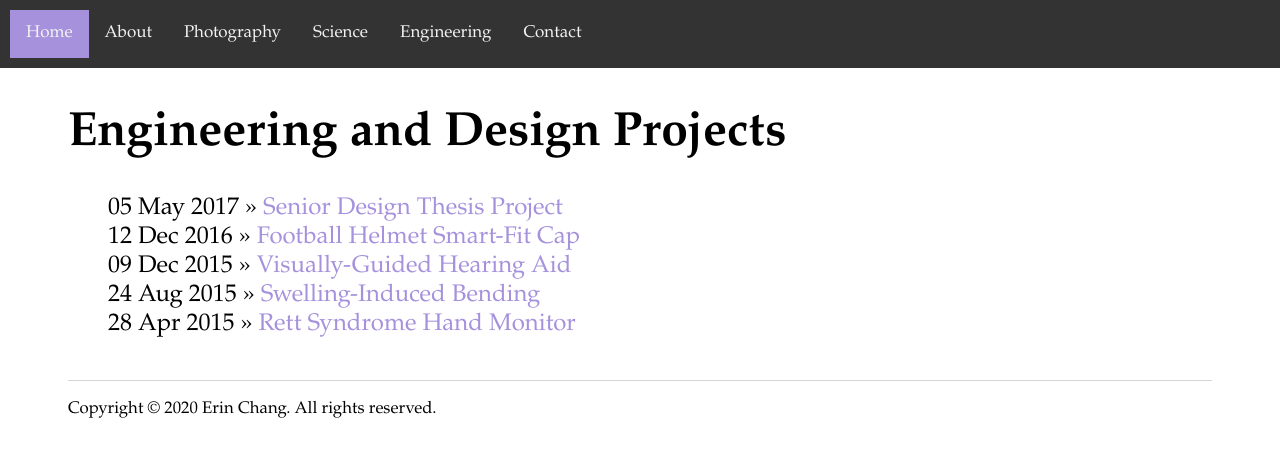
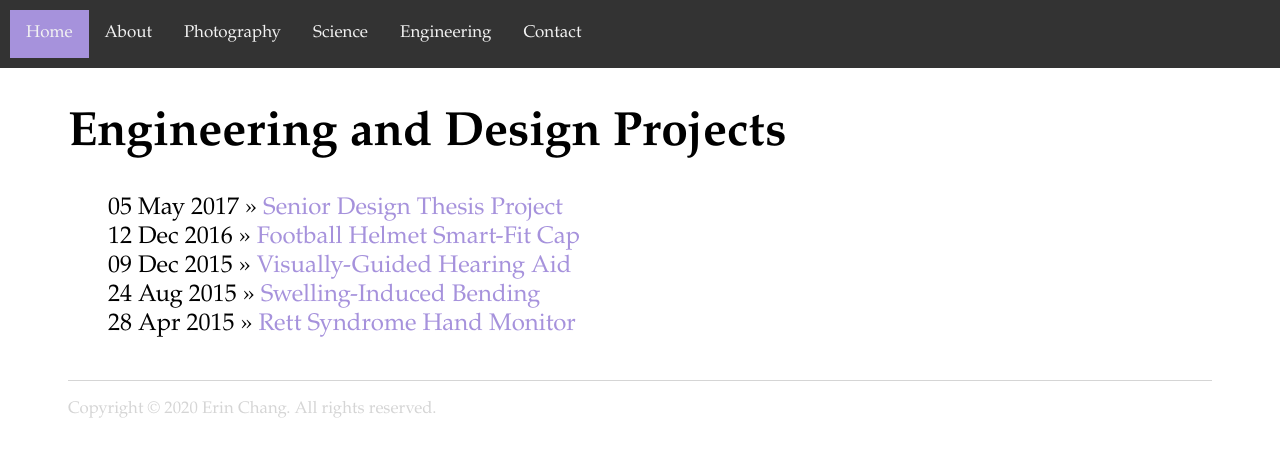
Before and after one commit to echang17/echang17.github.io, a Jekyll site: the page built from projects/index.html, in a window 1280 px wide. Shown: the top 457 px of the page. Built offline with Jekyll 4.4.1, drawn with Linux system fonts in a browser that asks for light colours.

Commit message:
Update main.css

```diff
--- a/css/main.css
+++ b/css/main.css
@@ -70,9 +70,11 @@ body {
 footer {
     border-top: 1px solid #d5d5d5; /*grey bar*/
     font-size: .7em;
-    color: #d5d5d5; /*grey to match bar*/
+}
+footer p {
+     color: #d5d5d5; /*grey to match bar*/
+}
 
-}
 /*FOOTER ends here*/
 
 a {
```
